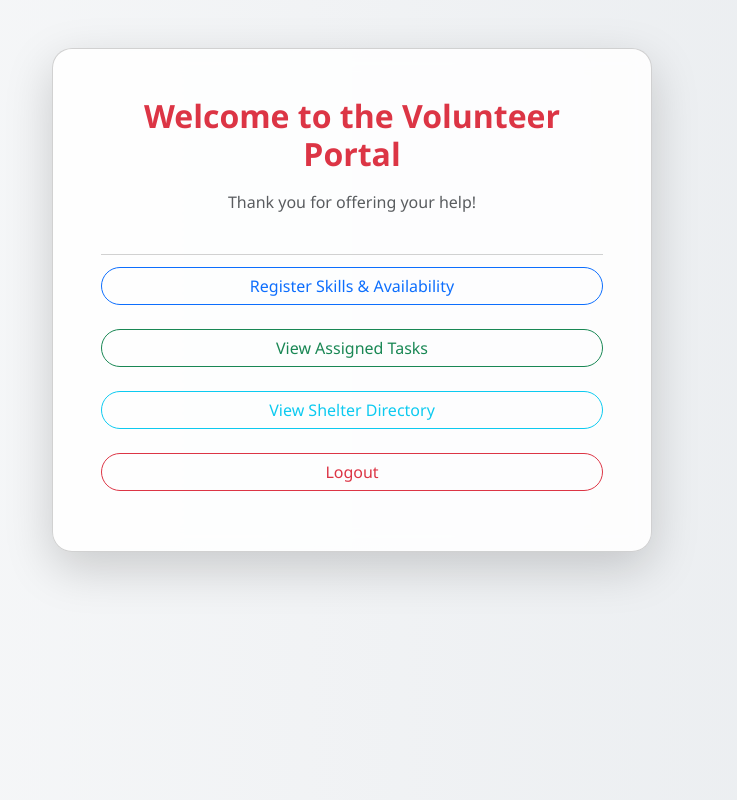
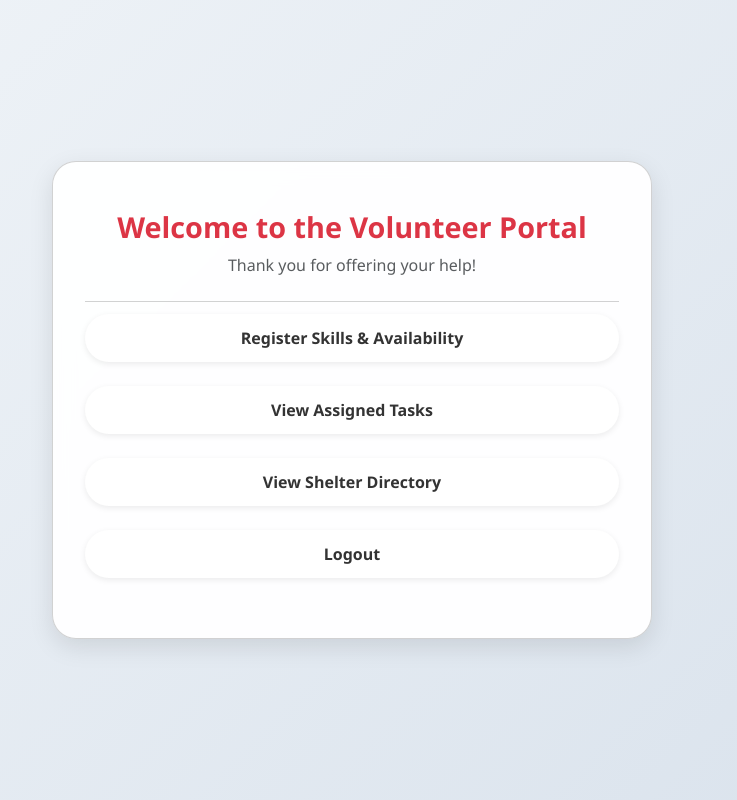
Before and after one commit to codedomain9/DRIS_Project, a Django app: page /volunteer/ in a window 1280 px wide. Shown: the whole page, without its empty margins (288-1025 px from the left). Run offline with Django 5.2, Linux system fonts and the light colour scheme.

Commit message:
Modernized volunteer portal UI with clean buttons

```diff
--- a/volunteer/templates/volunteer/home.html
+++ b/volunteer/templates/volunteer/home.html
@@ -5,29 +5,53 @@
     <link href="https://cdn.jsdelivr.net/npm/bootstrap@5.3.0/dist/css/bootstrap.min.css" rel="stylesheet">
     <style>
         body {
-            background: linear-gradient(to right, #f8f9fa, #e9ecef);
+            background: linear-gradient(135deg, #f0f4f8, #d9e2ec);
             font-family: 'Segoe UI', Tahoma, Geneva, Verdana, sans-serif;
+            min-height: 100vh;
+            display: flex;
+            align-items: center;
+            justify-content: center;
         }
 
         .card {
-            background: rgba(255, 255, 255, 0.85);
-            border-radius: 20px;
+            background: rgba(255, 255, 255, 0.95);
+            border-radius: 24px;
+            box-shadow: 0 8px 25px rgba(0, 0, 0, 0.1);
             backdrop-filter: blur(10px);
+            padding: 3rem 2rem;
+            width: 100%;
+            max-width: 600px;
+            transition: all 0.3s ease-in-out;
+        }
+
+        .card:hover {
+            transform: translateY(-3px);
+            box-shadow: 0 12px 28px rgba(0, 0, 0, 0.12);
         }
 
         h2 {
-            font-weight: 600;
+            font-weight: 700;
+            font-size: 1.8rem;
         }
 
-        .btn {
-            border-radius: 25px;
-            font-weight: 500;
-            transition: 0.3s ease-in-out;
+        .btn-clean {
+            background-color: white;
+            border: none;
+            border-radius: 30px;
+            font-weight: 600;
+            padding: 0.75rem 1.2rem;
+            font-size: 1rem;
+            width: 100%;
+            box-shadow: 0 2px 6px rgba(0, 0, 0, 0.08);
+            transition: all 0.2s ease-in-out;
+            color: #333;
         }
 
-        .btn:hover {
+        .btn-clean:hover {
             transform: scale(1.03);
-            box-shadow: 0 4px 12px rgba(0, 0, 0, 0.1);
+            box-shadow: 0 6px 16px rgba(0, 0, 0, 0.12);
+            background-color: #f8f9fa;
+            color: #000;
         }
 
         .list-group-item {
@@ -39,26 +63,24 @@
 </head>
 <body>
 
-    <div class="container mt-5">
-        <div class="card shadow-lg p-5 mx-auto" style="max-width: 600px;">
-            <h2 class="text-center text-danger mb-3">Welcome to the Volunteer Portal</h2>
-            <p class="text-center text-muted">Thank you for offering your help!</p>
+    <div class="card text-center">
+        <h2 class="text-danger mb-2">Welcome to the Volunteer Portal</h2>
+        <p class="text-muted mb-4">Thank you for offering your help!</p>
 
-            <ul class="list-group list-group-flush mt-4">
+        <ul class="list-group list-group-flush">
             <li class="list-group-item">
-                    <a class="btn btn-outline-primary w-100" href="{% url 'register_skills' %}">Register Skills & Availability</a>
+                <a class="btn btn-clean" href="{% url 'register_skills' %}">Register Skills & Availability</a>
             </li>
             <li class="list-group-item">
-                    <a class="btn btn-outline-success w-100" href="{% url 'view_tasks' %}">View Assigned Tasks</a>
+                <a class="btn btn-clean" href="{% url 'view_tasks' %}">View Assigned Tasks</a>
             </li>
             <li class="list-group-item">
-                    <a class="btn btn-outline-info w-100" href="{% url 'view_shelters' %}">View Shelter Directory</a>
+                <a class="btn btn-clean" href="{% url 'view_shelters' %}">View Shelter Directory</a>
             </li>
             <li class="list-group-item">
-                    <a class="btn btn-outline-danger w-100" href="{% url 'volunteer_logout' %}">Logout</a>
+                <a class="btn btn-clean" href="{% url 'volunteer_logout' %}">Logout</a>
             </li>
         </ul>
-        </div>
     </div>
 
 </body>
```
Also changed, not shown: db.sqlite3. Lines whose indentation alone changed are shown as unchanged.
